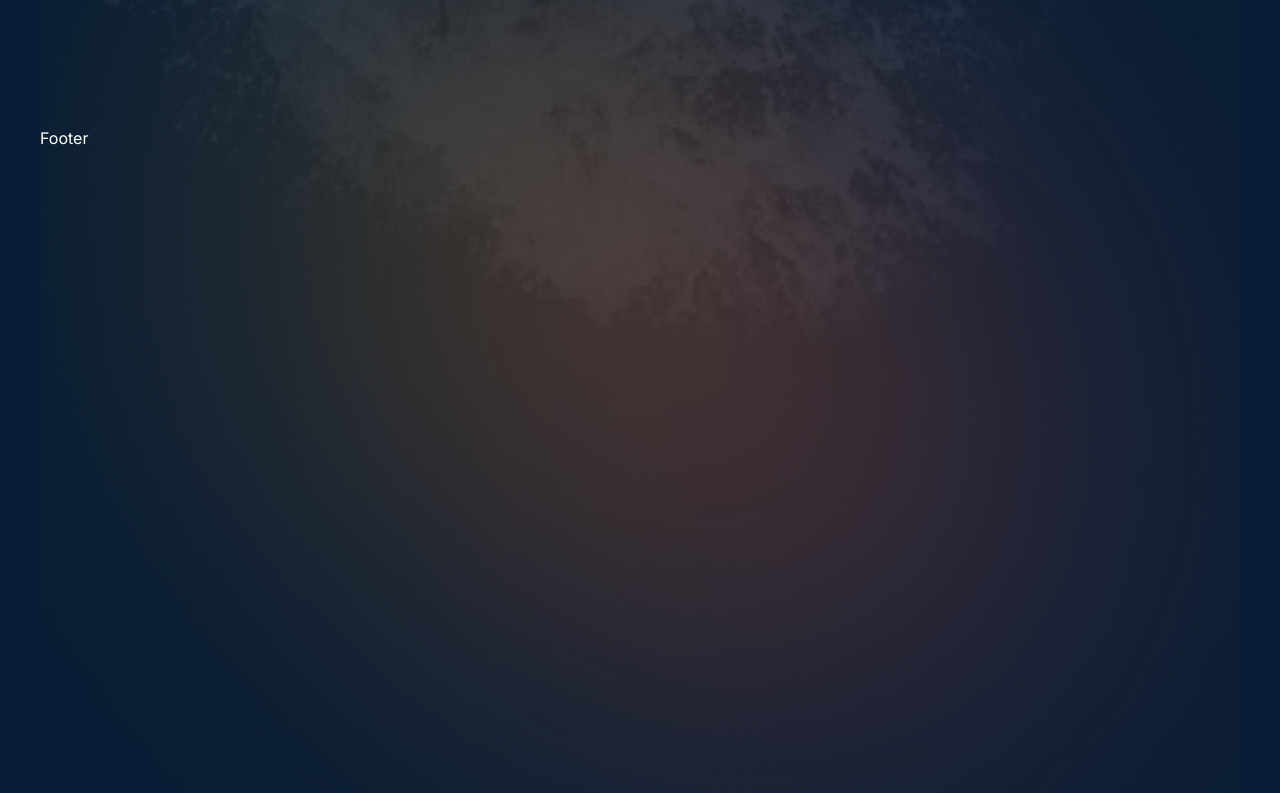
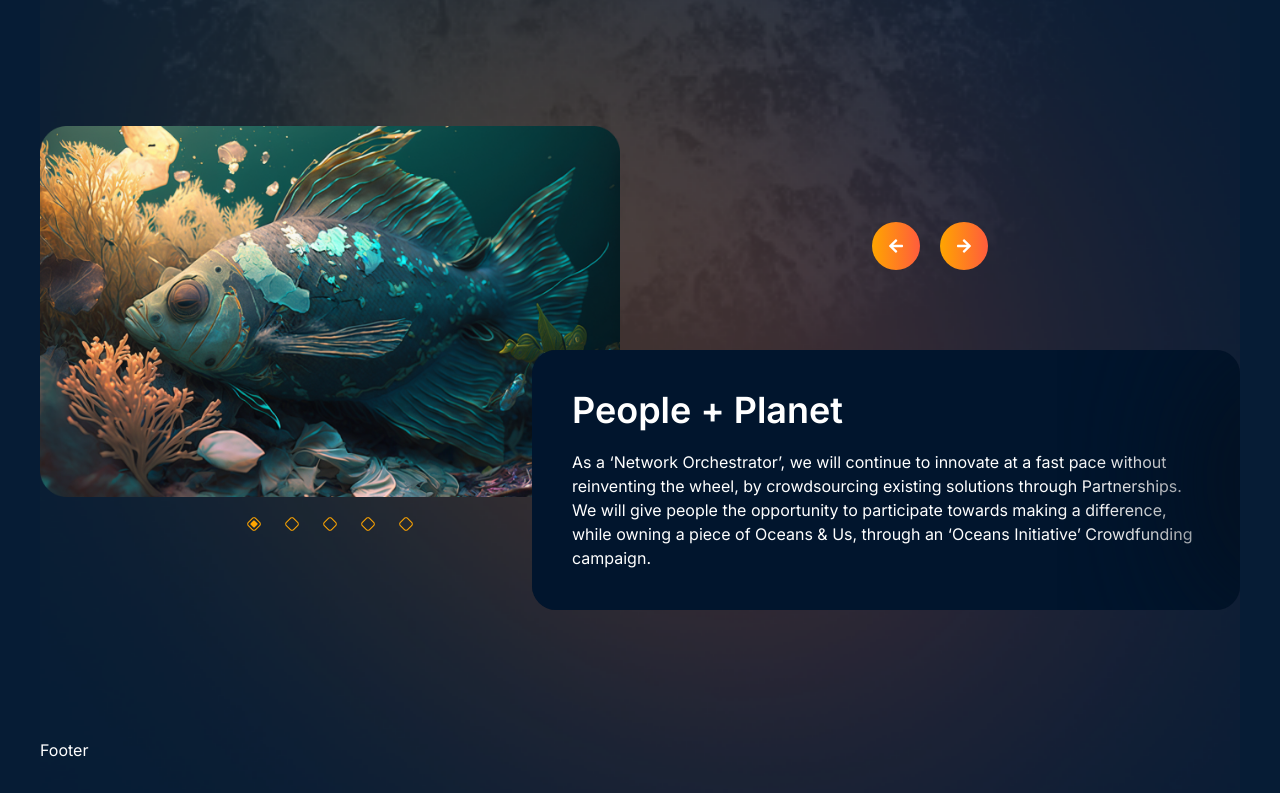
Before and after one commit to devvsakib/ocean_project, a Next.js app: page / in a window 1280 px wide. Shown: the part 2224-3017 px from the top of the page. Built offline with nearby package versions, Linux system fonts and the light colour scheme.

Commit message:
slider setuped

```diff
--- a/package.json
+++ b/package.json
@@ -14,6 +14,7 @@
     "eslint-config-next": "13.4.2",
     "next": "13.4.2",
     "postcss": "8.4.23",
+    "react-icons": "^4.8.0",
     "react": "18.2.0",
     "react-dom": "18.2.0",
     "swr": "^2.1.5",
--- a/src/components/Common/Button.js
+++ b/src/components/Common/Button.js
@@ -1,8 +1,8 @@
 import React from 'react'
 
-const Button = ({content}) => {
+const Button = ({ content, rounded }) => {
   return (
-    <button className='bg-gradient-to-r from-[#FFA500] to-[#FF5C3D] transition-all duration-150 ease-linear px-6 py-2 rounded-full z-10'>{content}</button>
+    <button className={`bg-gradient-to-r from-[#FFA500] to-[#FF5C3D] transition-all duration-150 ease-linear ${rounded ? "w-12 h-12 grid place-content-center" : "px-6 py-2"} rounded-full z-10`}>{content}</button>
   )
 }
 
--- /dev/null
+++ b/src/components/Slider/Slider.js
@@ -0,0 +1,77 @@
+import React, { useState } from 'react'
+import Button from '../Common/Button'
+import { FaArrowLeft, FaArrowRight } from 'react-icons/fa'
+const Slider = () => {
+    const [activeSlider, setActiveSlider] = useState(true)
+    const [activeSliderNumber, setActiveSliderNumber] = useState(0)
+    const sliderData = [
+        {
+            id: 0,
+            title: "People + Planet",
+            description: "As a ‘Network Orchestrator’, we will continue to innovate at a fast pace without reinventing the wheel, by crowdsourcing existing solutions through Partnerships.  We will give people the opportunity to participate towards making a difference, while owning a piece of  Oceans & Us, through an ‘Oceans Initiative’ Crowdfunding campaign."
+        },
+        {
+            id: 1,
+            title: "People + Planet 2",
+            description: "As a ‘Network Orchestrator’, we will continue to innovate at a fast pace without reinventing the wheel, by crowdsourcing existing solutions through Partnerships.  We will give people the opportunity to participate towards making a difference, while owning a piece of  Oceans & Us, through an ‘Oceans Initiative’ Crowdfunding campaign."
+        },
+        {
+            id: 2,
+            title: "People + Planet 3",
+            description: "As a ‘Network Orchestrator’, we will continue to innovate at a fast pace without reinventing the wheel, by crowdsourcing existing solutions through Partnerships.  We will give people the opportunity to participate towards making a difference, while owning a piece of  Oceans & Us, through an ‘Oceans Initiative’ Crowdfunding campaign."
+        },
+        {
+            id: 3,
+            title: "People + Planet 4",
+            description: "As a ‘Network Orchestrator’, we will continue to innovate at a fast pace without reinventing the wheel, by crowdsourcing existing solutions through Partnerships.  We will give people the opportunity to participate towards making a difference, while owning a piece of  Oceans & Us, through an ‘Oceans Initiative’ Crowdfunding campaign."
+        },
+        {
+            id: 4,
+            title: "People + Planet 5",
+            description: "As a ‘Network Orchestrator’, we will continue to innovate at a fast pace without reinventing the wheel, by crowdsourcing existing solutions through Partnerships.  We will give people the opportunity to participate towards making a difference, while owning a piece of  Oceans & Us, through an ‘Oceans Initiative’ Crowdfunding campaign."
+        }
+
+    ]
+
+    console.log(activeSliderNumber);
+    return (
+        <div className='my-32'>
+            <div className='grid lg:grid-cols-2 items-start gap-10 justify-center'>
+                <div className=''>
+                    <img className='absolute lg:relative right-0 -z-10' src="/images/fish.png" />
+                    <div className='flex items-center justify-center mt-5 gap-6'>
+                        {
+                            sliderData.map(slider => (
+                                <button className='flex items-center justify-center' onClick={() => setActiveSliderNumber(slider.id)}>
+                                    <img className={`${activeSlider && activeSliderNumber === slider.id ? "absolute" : "hidden"}`} src='/images/activeSlider.png' />
+                                    <img src='/images/sliderBtn.png' />
+                                </button>
+                            ))
+                        }
+                    </div>
+                </div>
+                <div className='grid mt-10'>
+                    <div className='order-2 lg:order-1 flex mt-14 lg:-ml-10 justify-center'>
+                        <div className='flex items-center gap-5'>
+                            <Button content={<FaArrowLeft />} rounded={true} />
+                            <Button content={<FaArrowRight />} rounded={true} />
+                        </div>
+                    </div>
+                    <div className={`order-1 flex gap-10 mt-20 lg:-ml-32  overflow-x-hidden rounded-3xl`}>
+                        {
+                            sliderData.map(slider => (
+                                <div key={slider.id} className={`min-w-[100%] bg-[#01152D] sliderShadow p-10 ${activeSliderNumber === sliderData.id ? "-translate-x-[100%]" : "translate-x-[0%]"}`}>
+                                    <h2 className='text-4xl font-semibold mb-5'>{slider.title}</h2>
+                                    <p>{slider.description}</p>
+                                </div>
+
+                            ))
+                        }
+                    </div>
+                </div>
+            </div>
+        </div>
+    )
+}
+
+export default Slider
--- a/src/pages/index.js
+++ b/src/pages/index.js
@@ -1,6 +1,7 @@
 import BlogCard from '@/components/Blog/BlogCard'
 import Feature from '@/components/Feature/Feature'
 import Partners from '@/components/Partners/Partners'
+import Slider from '@/components/Slider/Slider'
 
 const Home = () => {
   return (
@@ -10,6 +11,7 @@ const Home = () => {
         <div className="absolute -z-10 top-32 right-0 w-full"><img className="w-full h-auto" src="/images/threemain.png" alt="" /></div>
         <Partners />
         <BlogCard />
+        <Slider />
       </div>
     </div>
   )
--- a/src/styles/globals.css
+++ b/src/styles/globals.css
@@ -33,3 +33,7 @@ body {
 .partners:last-child{
   border: none;
 }
+
+.sliderShadow {
+  box-shadow: -80px 0px 150px #04101F;
+}
```
Also changed, not shown: public/images/activeSlider.png (added), 1 other file (tests, documents, lock files or other folders).
